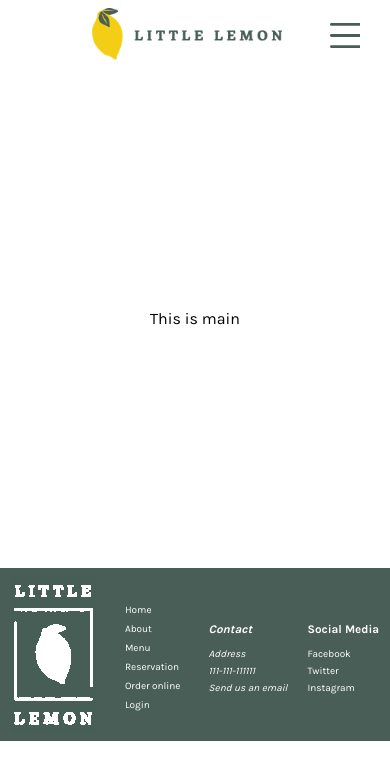
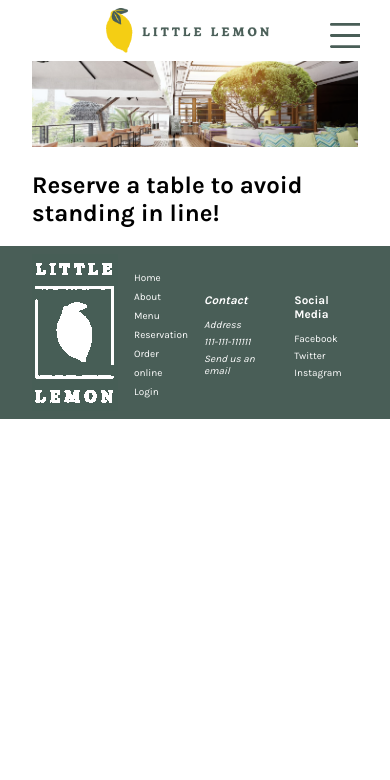
Before and after one commit to mantuok/eliseeva-little-lemon, a React (Create React App) app: page / in a window 390 px wide. Shown: the top 780 px of the page. Built offline with nearby package versions, Linux system fonts and the light colour scheme.

Commit message:
adaptive and responsive updated

```diff
--- a/src/components/main/main.jsx
+++ b/src/components/main/main.jsx
@@ -1,9 +1,10 @@
 import React from 'react';
+import Promo from '../promo/promo';
 
 const Main = () => {
   return (
     <main className="main">
-      This is main
+      <Promo />
     </main>
   )
 }
--- /dev/null
+++ b/src/components/promo/promo.jsx
@@ -0,0 +1,12 @@
+import React from 'react';
+
+const Promo = () => {
+  return (
+    <section className="promo">
+      <img className="promo__image" src="../img/promo-desktop.png" alt="Reserve a table" width="1366" height="359" />
+      <h2 className="promo__heading">Reserve a table to avoid standing in line!</h2>
+    </section>
+  )
+}
+
+export default Promo;
--- a/src/sass/blocks/main.scss
+++ b/src/sass/blocks/main.scss
@@ -1,7 +1,5 @@
 .main {
   @include container;
-
-  height: 500px;
 
   display: flex;
   justify-content: center;
--- a/src/sass/style.scss
+++ b/src/sass/style.scss
@@ -10,3 +10,4 @@
 @import './blocks/navigation.scss';
 @import './blocks/logo.scss';
 @import './blocks/contacts.scss';
+@import './blocks/promo.scss';
--- a/src/sass/utils/mixins.scss
+++ b/src/sass/utils/mixins.scss
@@ -9,13 +9,13 @@
   }
 
   @media (max-width: $max-tablet-width) {
-    padding-left: 1em;
-    padding-right: 1em;
+    // padding-left: 1em;
+    // padding-right: 1em;
   }
 
   @media (max-width: $max-mobile-width) {
-    padding-left: 0.3em;
-    padding-right: 0.3em;
+    // padding-left: 0.3em;
+    // padding-right: 0.3em;
   }
 }
 
--- a/src/sass/utils/variables.scss
+++ b/src/sass/utils/variables.scss
@@ -1,5 +1,5 @@
 $max-mobile-width: 767px;
 $max-tablet-width: 1023px;
 $min-desktop-width: 1024px;
-$beforemax-desktop-width: 1339px;
-$max-desktop-width: 1440px;
+$beforemax-desktop-width: 1365px;
+$max-desktop-width: 1366px;
```
Also changed, not shown: src/components/navigation-header/navigation-header.jsx (+0 -18 lines), public/img/promo-desktop.png (added), src/sass/blocks/promo.scss (added), src/sass/utils/colors.scss (line endings or trailing spaces).
